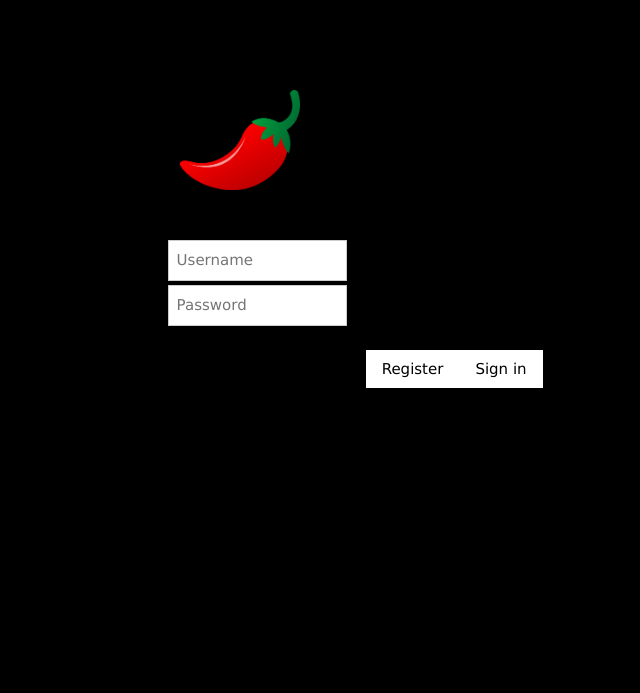
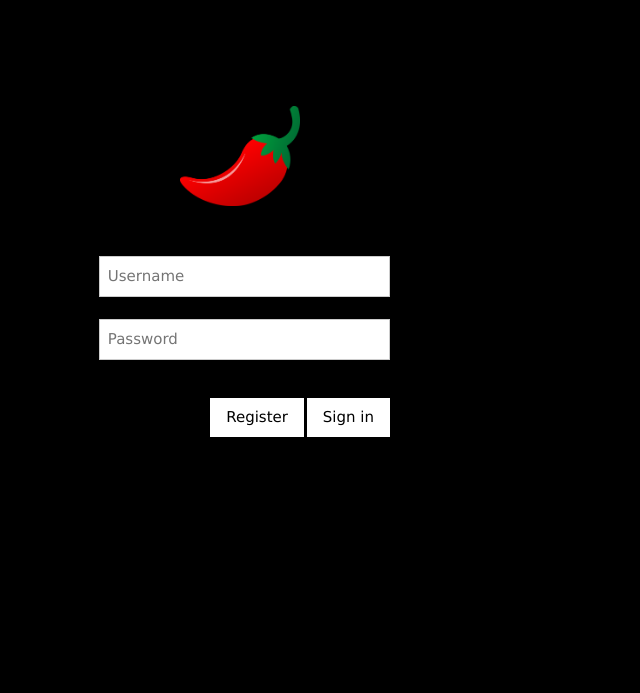
Before and after one commit to MoeAssaf/chillipeppers, a Flask app: page /login in a window 1280 px wide. Shown: the top 693 px of the page, without its empty margins (370-1010 px from the left). Before the commit the page ends 388 px from the top, so only its background shows below. Run offline with Flask 2, Linux system fonts and the light colour scheme.

Commit message:
Fixed login page

```diff
--- a/templates/home.html
+++ b/templates/home.html
@@ -20,28 +20,17 @@
 </style>
 <img src="../static/images/chilli.png" style="margin-top:-150px;width:120px;height:100px;position:absolute;margin-left:43%">
 
-	<div class="center"style="width:750px;height:250px;">
-      <div class="w3-col m6">
+      <div class="w3-row-padding" style="margin:20% 40% 30% 36%">
         <form action="/" method="POST">
-          <div class="w3-row-padding" style="margin:0 -16px 8px -16px">
-            <div class="w3-half">
               <input class="w3-input w3-border" type="username" placeholder="Username" name="username">
-            </div>
             <br>
-            <br>
-            <div class="w3-half">
               <input class="w3-input w3-border" type="password" placeholder="Password" name="Password">
-            </div>
-          </div class="center">
-          <button class="w3-button w3-white w3-section w3-right" type="submit">Sign in</button>
+          <br>
+          <button style="margin-left:1%;" class="w3-button w3-white w3-section w3-right" type="submit">Sign in</button>
+        </form>
+        	<a href="/register"><button class="w3-button w3-white w3-section w3-right" type="submit">Register</button></a>
         </form>
 
-        <div>
-        	<a href="/register"><button class="w3-button w3-white w3-section w3-right" type="submit">Register</button></a>
-        </form>
-        </div>
-      </div>
-    </div>
 </body>
 <!-- TODO: implement home page. -->
 
```
